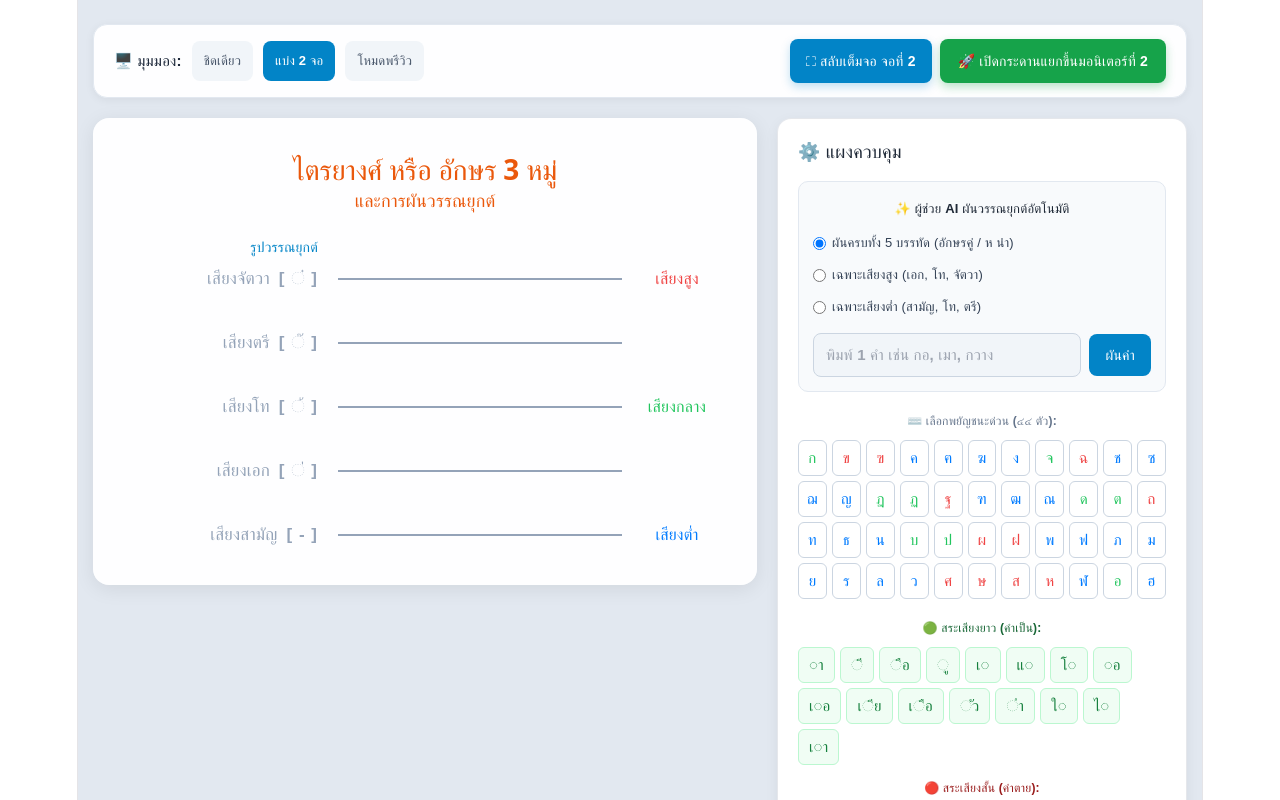
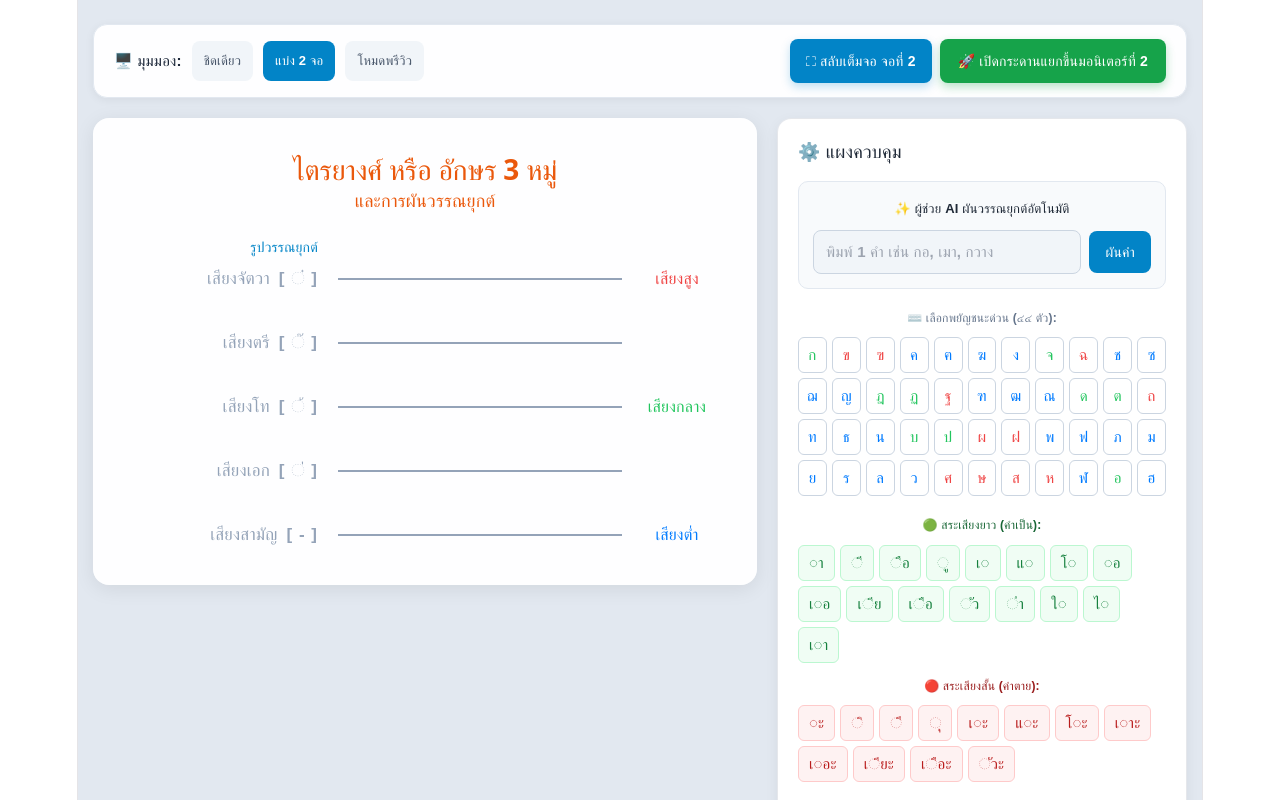
Before and after one commit to tom-nz/thai-tone, a React (Vite) app: page / in a window 1280 px wide. Built offline with nearby package versions, Linux system fonts and the light colour scheme.

Commit message:
feat: input first, conditional radios with custom black-white style

```diff
--- a/src/App.jsx
+++ b/src/App.jsx
@@ -2146,70 +2146,8 @@ export default function App() {
                   ✨ ผู้ช่วย AI ผันวรรณยุกต์อัตโนมัติ
                 </div>
 
-                <div
-                  style={{
-                    display: "flex",
-                    flexDirection: "column",
-                    gap: "6px",
-                    marginBottom: "12px",
-                    fontSize: "13px",
-                    color: "#334155",
-                  }}
-                >
-                  <label
-                    style={{
-                      display: "flex",
-                      alignItems: "center",
-                      gap: "6px",
-                      cursor: "pointer",
-                    }}
-                  >
-                    <input
-                      type="radio"
-                      name="mode"
-                      checked={mode === "full5"}
-                      onChange={() => setMode("full5")}
-                    />
-                    ผันครบทั้ง 5 บรรทัด (อักษรคู่ / ห นำ)
-                  </label>
-                  <label
-                    style={{
-                      display: "flex",
-                      alignItems: "center",
-                      gap: "6px",
-                      cursor: "pointer",
-                    }}
-                  >
-                    <input
-                      type="radio"
-                      name="mode"
-                      checked={mode === "highOnly"}
-                      onChange={() => setMode("highOnly")}
-                    />
-                    เฉพาะเสียงสูง (เอก, โท, จัตวา)
-                  </label>
-                  <label
-                    style={{
-                      display: "flex",
-                      alignItems: "center",
-                      gap: "6px",
-                      cursor: "pointer",
-                    }}
-                  >
-                    <input
-                      type="radio"
-                      name="mode"
-                      checked={mode === "lowOnly"}
-                      onChange={() => setMode("lowOnly")}
-                    />
-                    เฉพาะเสียงต่ำ (สามัญ, โท, ตรี)
-                  </label>
-                </div>
-
-                {/* กล่องรับข้อความและปุ่มผันคำอยู่ในบรรทัดเดียวกัน */}
-                <div
-                  style={{ display: "flex", gap: "8px", alignItems: "center" }}
-                >
+                {/* กล่องรับข้อความและปุ่มผันคำ */}
+                <div style={{ display: "flex", gap: "8px", alignItems: "center" }}>
                   <input
                     type="text"
                     value={inputText}
@@ -2223,9 +2161,7 @@ export default function App() {
                       flex: 1,
                       padding: "8px 12px",
                       borderRadius: "8px",
-                      border: inputError
-                        ? "2px solid #ef4444"
-                        : "1px solid #cbd5e1",
+                      border: inputError ? "2px solid #ef4444" : "1px solid #cbd5e1",
                       fontSize: "15px",
                       backgroundColor: "#f1f5f9",
                       color: "#0f172a",
@@ -2233,7 +2169,6 @@ export default function App() {
                       boxSizing: "border-box",
                     }}
                   />
-
                   <button
                     onClick={handleGenerate}
                     disabled={loading}
@@ -2252,16 +2187,31 @@ export default function App() {
                     {loading ? "..." : "ผันคำ"}
                   </button>
                 </div>
+
                 {inputError && (
-                  <div
-                    style={{
-                      color: "#ef4444",
-                      fontSize: "12px",
-                      marginTop: "6px",
-                      fontWeight: "bold",
-                    }}
-                  >
+                  <div style={{ color: "#ef4444", fontSize: "12px", marginTop: "6px", fontWeight: "bold" }}>
                     {inputError}
+                  </div>
+                )}
+
+                {/* ปุ่ม Radio แสดงเฉพาะเมื่อมีข้อความ */}
+                {inputText && inputText.trim().length > 0 && (
+                  <div style={{ display: "flex", flexDirection: "column", gap: "6px", marginTop: "12px", fontSize: "13px", color: "#334155" }}>
+                    <label style={{ display: "flex", alignItems: "center", gap: "8px", cursor: "pointer" }} onClick={() => setMode("full5")}>
+                      <span style={{ width: "16px", height: "16px", borderRadius: "50%", display: "inline-block", backgroundColor: mode === "full5" ? "#000000" : "#ffffff", border: mode === "full5" ? "2px solid #000000" : "2px solid #475569", boxSizing: "border-box" }}></span>
+                      <input type="radio" name="mode" checked={mode === "full5"} onChange={() => setMode("full5")} style={{ display: "none" }} />
+                      ผันครบทั้ง 5 บรรทัด (อักษรคู่ / ห นำ)
+                    </label>
+                    <label style={{ display: "flex", alignItems: "center", gap: "8px", cursor: "pointer" }} onClick={() => setMode("highOnly")}>
+                      <span style={{ width: "16px", height: "16px", borderRadius: "50%", display: "inline-block", backgroundColor: mode === "highOnly" ? "#000000" : "#ffffff", border: mode === "highOnly" ? "2px solid #000000" : "2px solid #475569", boxSizing: "border-box" }}></span>
+                      <input type="radio" name="mode" checked={mode === "highOnly"} onChange={() => setMode("highOnly")} style={{ display: "none" }} />
+                      เฉพาะเสียงสูง (เอก, โท, จัตวา)
+                    </label>
+                    <label style={{ display: "flex", alignItems: "center", gap: "8px", cursor: "pointer" }} onClick={() => setMode("lowOnly")}>
+                      <span style={{ width: "16px", height: "16px", borderRadius: "50%", display: "inline-block", backgroundColor: mode === "lowOnly" ? "#000000" : "#ffffff", border: mode === "lowOnly" ? "2px solid #000000" : "2px solid #475569", boxSizing: "border-box" }}></span>
+                      <input type="radio" name="mode" checked={mode === "lowOnly"} onChange={() => setMode("lowOnly")} style={{ display: "none" }} />
+                      เฉพาะเสียงต่ำ (สามัญ, โท, ตรี)
+                    </label>
                   </div>
                 )}
               </div>
```
